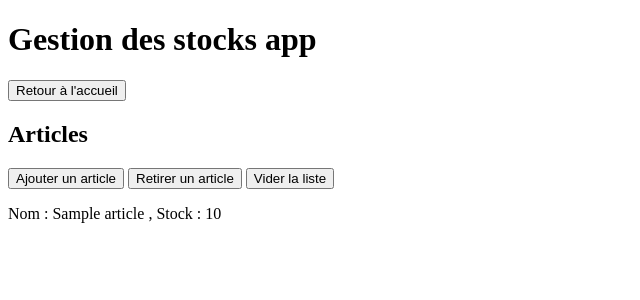
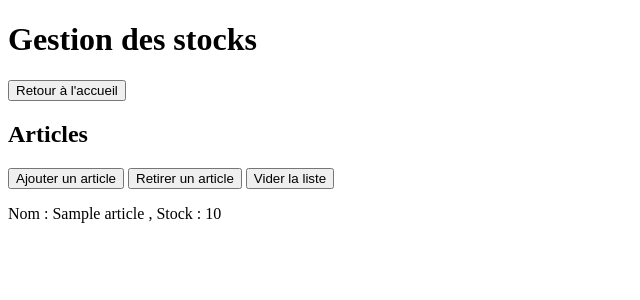
Before and after one commit to ursi-2020/gestion-stock, a Django app: template application/djangoapp/templates/data.html in a window 1280 px wide. Shown: the top 300 px of the page, without its empty margins (0-640 px from the left). Run offline with Django 3.2, Linux system fonts and the light colour scheme; the template is opened without the code that fills it: most values are stand-ins (such as "Sample title", 1, 10 or a date in 2020); parts of the project's set-up code (start-up, migrations or seed data) failed here and were passed over.

Commit message:
fix stock

```diff
--- a/application/djangoapp/templates/add_article.html
+++ b/application/djangoapp/templates/add_article.html
@@ -6,7 +6,7 @@
 
 </head>
 <body>
-<h1>Gestion des stocks app</h1>
+<h1>Gestion des stocks</h1>
 <form action="/">
     <input type="submit" value="Retour à l'accueil" />
 </form>
--- a/application/djangoapp/templates/button.html
+++ b/application/djangoapp/templates/button.html
@@ -1,7 +1,7 @@
 <!DOCTYPE html>
 <html>
 <body>
-<h1>Gestion des stocks app</h1>
+<h1>Gestion des stocks</h1>
 <form action="/">
     <input type="submit" value="Retour à l'accueil" />
 </form>
--- a/application/djangoapp/templates/data.html
+++ b/application/djangoapp/templates/data.html
@@ -6,7 +6,7 @@
 
 </head>
 <body>
-<h1>Gestion des stocks app</h1>
+<h1>Gestion des stocks</h1>
 <form action="/">
     <input type="submit" value="Retour à l'accueil" />
 </form>
--- a/application/djangoapp/templates/index.html
+++ b/application/djangoapp/templates/index.html
@@ -5,7 +5,7 @@
     <title>Title</title>
 </head>
 <body>
-<h1>Gestion des stocks app</h1>
+<h1>Gestion des stocks</h1>
 Je suis gestion des stocks et je vais communiquer avec {{ info }}
 <form action="/list">
     <input type="submit" value="Liste d'article" />
--- a/application/djangoapp/templates/remove_article.html
+++ b/application/djangoapp/templates/remove_article.html
@@ -6,7 +6,7 @@
 
 </head>
 <body>
-<h1>Gestion des stocks app</h1>
+<h1>Gestion des stocks</h1>
 <form action="/">
     <input type="submit" value="Retour à l'accueil" />
 </form>
--- a/application/djangoapp/views.py
+++ b/application/djangoapp/views.py
@@ -56,10 +56,10 @@ def remove_article(request):
             if (first is not None) :
                 form_stock = int(form['stock'].value())
                 if (form_stock > first.stock):
-                    first.delete()
+                    first.stock = 0
                 else :
                     first.stock -= int(form['stock'].value())
-                    first.save()
+                first.save()
             return HttpResponseRedirect('/list')
     else:
         form = ArticleForm()
```
Also changed, not shown: 1 other file.
